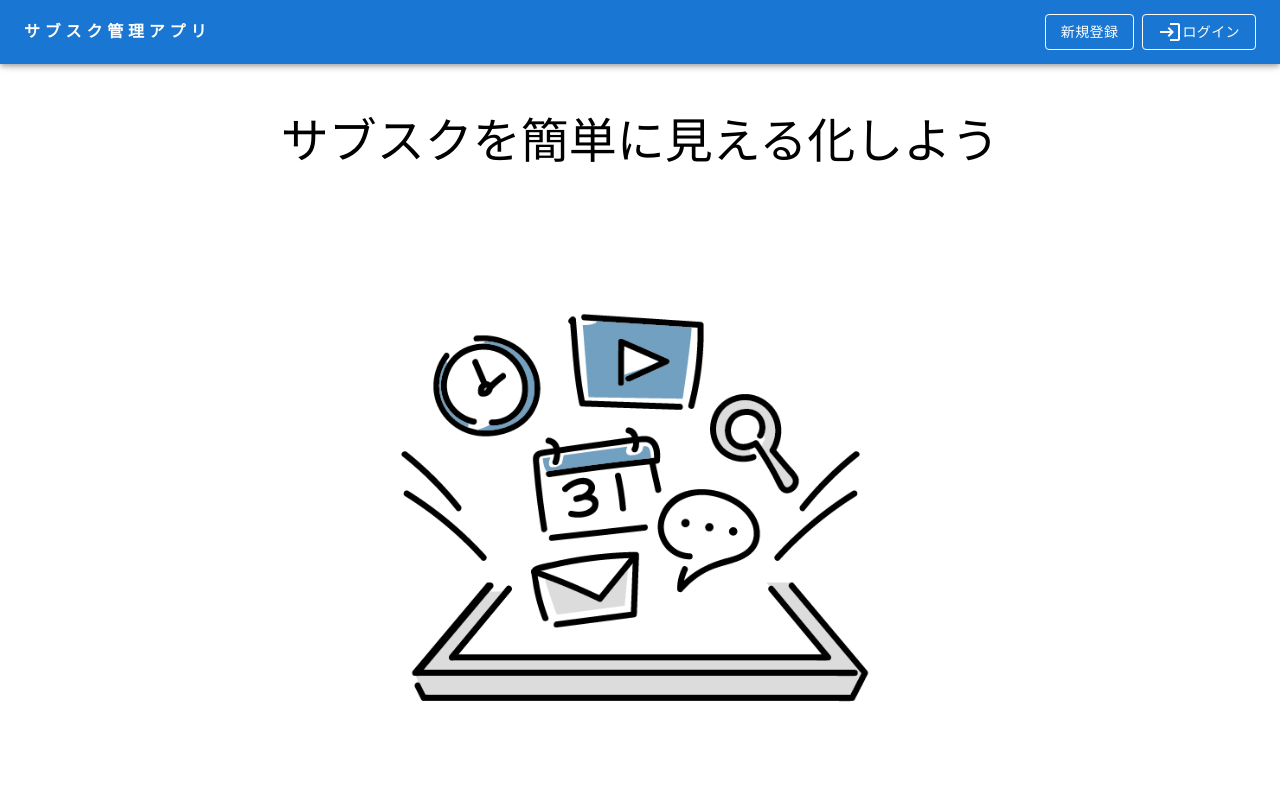
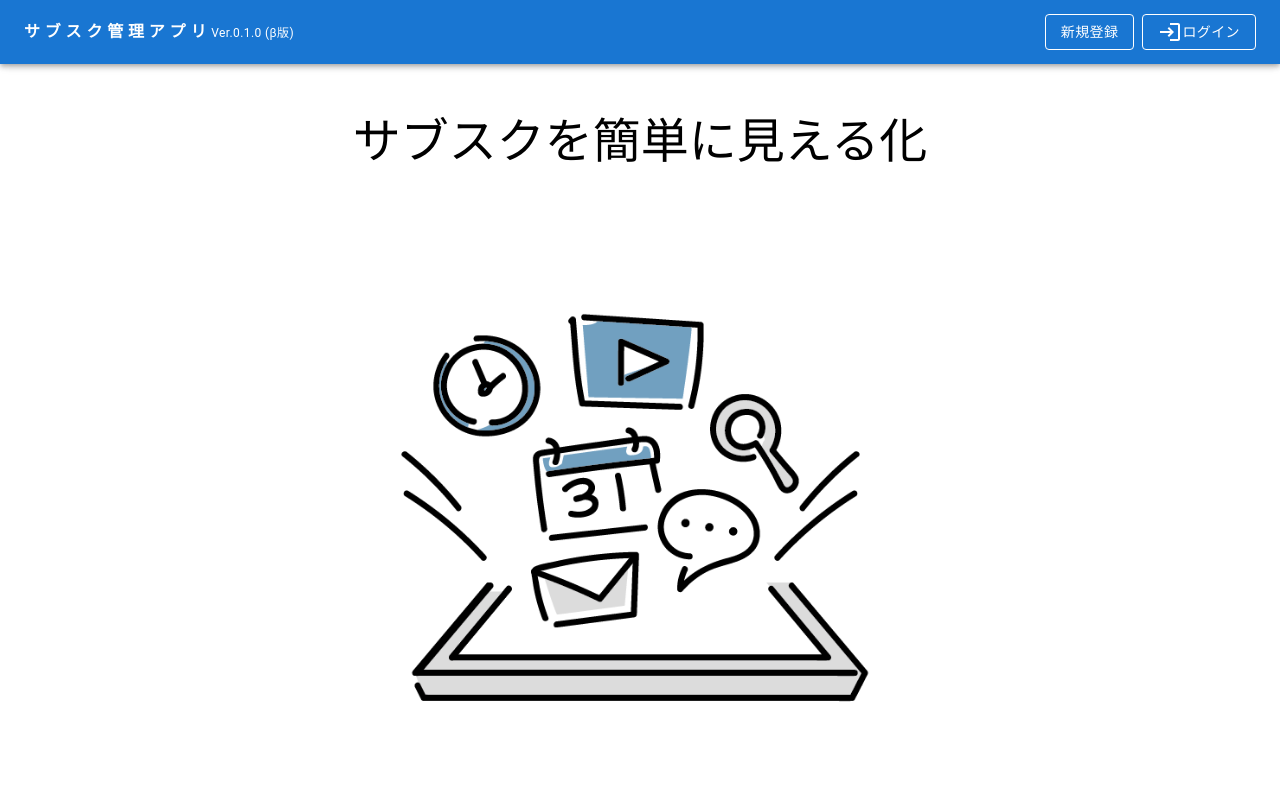
Before and after one commit to y-magavel/subscription-management-app, a React (Create React App) app: page / in a window 1280 px wide. Shown: the top 800 px of the page. Built offline with nearby package versions, Linux system fonts and the light colour scheme; no server answers.

Commit message:
バージョン表記Ver.0.1.0 (β版)を追加
不要なログ削除とトップページの紹介文を修正

```diff
--- a/src/components/organisms/Header.tsx
+++ b/src/components/organisms/Header.tsx
@@ -65,7 +65,10 @@ export const Header: React.FC = () => {
         <>
             <AppBar position="fixed">
                 <CustomToolbar>
-                    <CustomTitle component="a" onClick={onClickTitleNavigate}>サブスク管理アプリ</CustomTitle>
+                    <CustomTitle component="a" onClick={onClickTitleNavigate}>
+                        サブスク管理アプリ
+                        <Typography variant="caption">Ver.0.1.0 (β版)</Typography>
+                    </CustomTitle>
                     {/*レスポンシブ対応は以下2つのBoxコンポーネントの表示切り替えで対応している*/}
 
                     {/*---デスクトップ対応---*/}
--- a/src/components/pages/Top.tsx
+++ b/src/components/pages/Top.tsx
@@ -18,7 +18,7 @@ export const Top: React.FC = () => {
 
                     <Grid item xs={12} md={12} sx={{textAlign: "center"}}>
                         <Typography variant="h3" marginTop="50px">
-                            サブスクを簡単に見える化しよう
+                            サブスクを簡単に見える化
                         </Typography>
                     </Grid>
                     <Grid item xs={12} md={12} sx={{textAlign: "center"}}>
--- a/src/router/PrivateRoutes.tsx
+++ b/src/router/PrivateRoutes.tsx
@@ -4,8 +4,6 @@ import {useAuth, getAuthEmail} from "../store/auth";
 
 export const PrivateRoutes: React.FC = () => {
     const location = useLocation();
-    console.log(location);
-    console.log(`リダイレクト元：${location.pathname}`);
 
     // ログインしているか
     const isLogined = useAuth();
```
